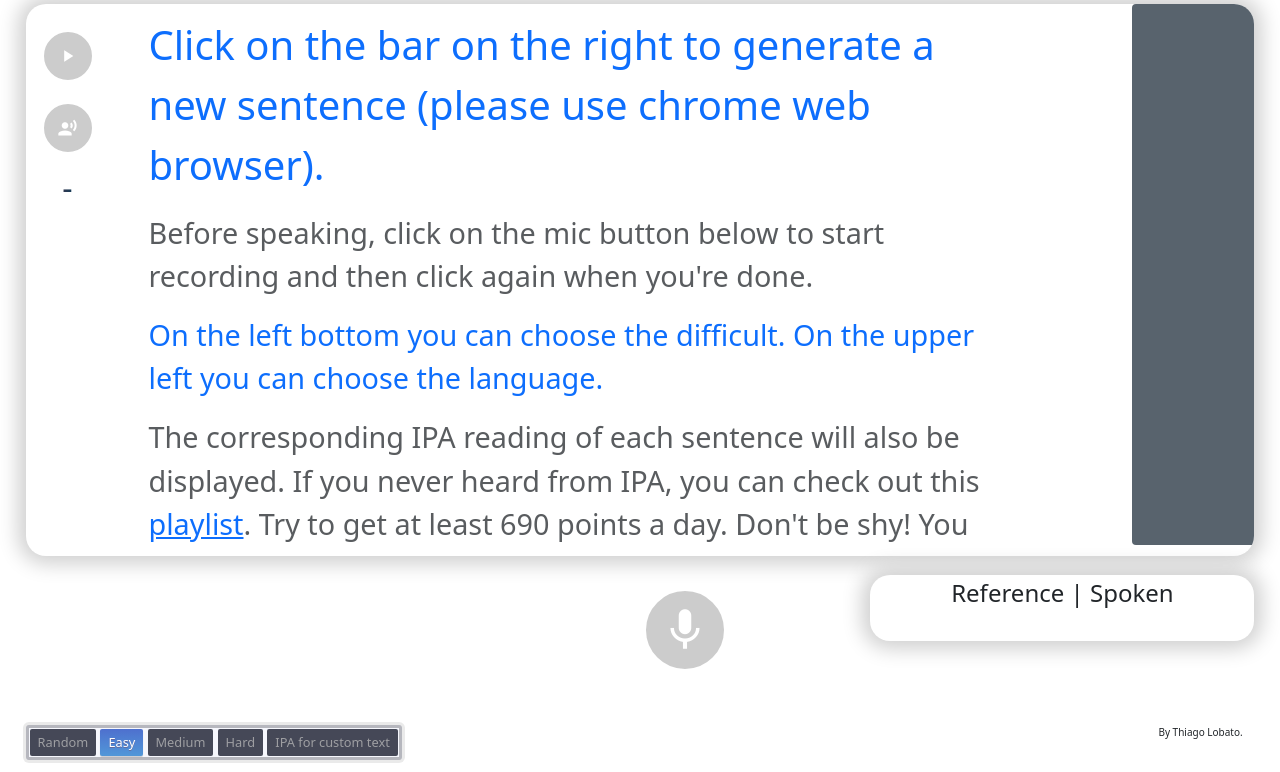
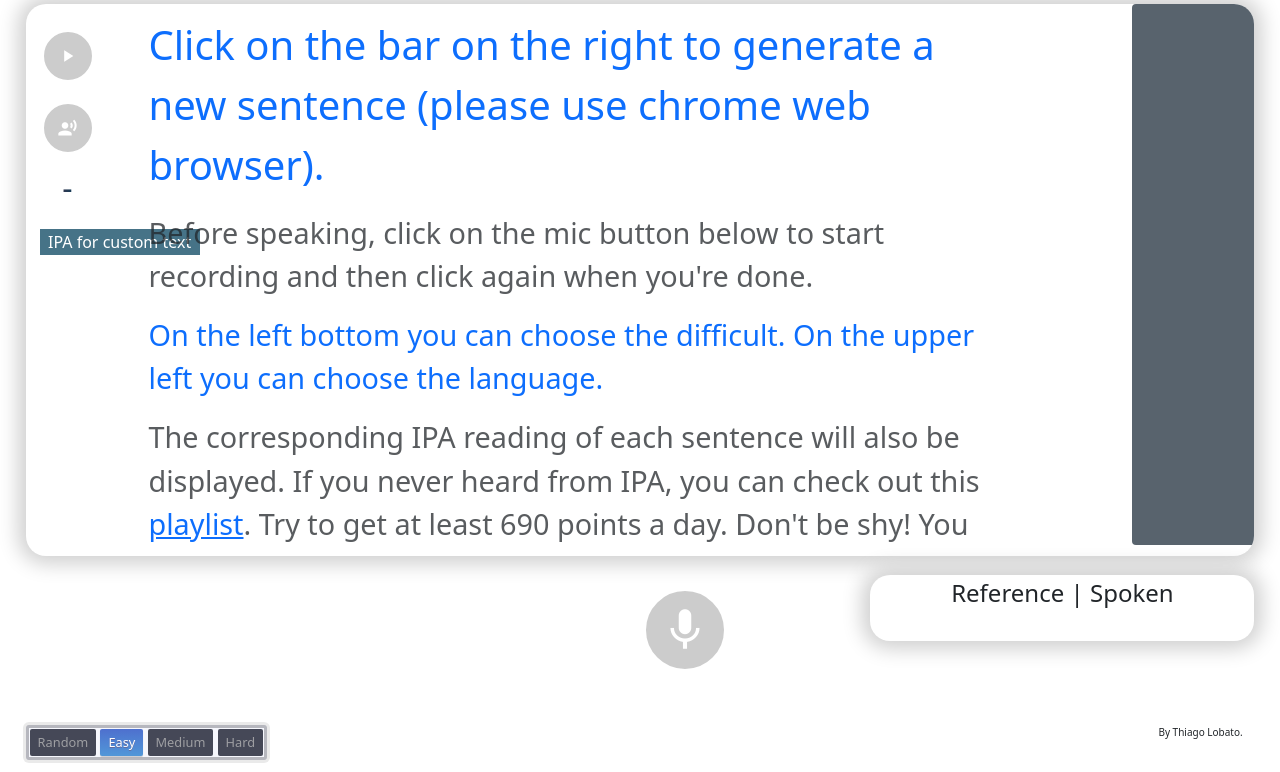
Before and after one commit to Thiagohgl/ai-pronunciation-trainer, a Flask app: page / in a window 1280 px wide. Shown: the part 165-937 px from the top of the page. Run offline with Flask 3, Linux system fonts and the light colour scheme; parts of the project's set-up code (start-up, migrations or seed data) failed here and were passed over; some libraries are stand-ins or nearby versions.

Commit message:
feat: continue the frontend refactor
changes:
- split single_word_ipa_pair element into three to improve the frontend testability
- fixed some XSS vulnerabilities, e.g. use .innerText instead of .innerHTML

```diff
--- a/static/css/style-new.css
+++ b/static/css/style-new.css
@@ -27,6 +27,24 @@ a.disabled {
 	height: 100%;
 	width: 100%;
 	display: flex;
+}
+
+/* text button */
+.text-button {
+	background-color: #467387;
+	border: none;
+	color: white;
+	text-align: center;
+	text-decoration: none;
+	display: inline-block;
+	font-size: 16px;
+	margin: 4px 2px;
+	height: fit-content;
+	width: 10em;
+}
+.text-button-div {
+	position: absolute;
+	top: 38%;
 }
 
 /* ############## Next button ##### */
--- a/static/javascript/callbacks.js
+++ b/static/javascript/callbacks.js
@@ -89,7 +89,10 @@ const UIError = (errorMsg = defaultErrorScript) => {
     document.getElementById("buttonNext").style["background-color"] = '#58636d';
 
     document.getElementById("recorded_ipa_script").innerHTML = "";
-    document.getElementById("single_word_ipa_pair").innerHTML = "Error";
+    document.getElementById("single_word_ipa_pair_error").style["display"] = "inline";
+    document.getElementById("single_word_ipa_pair_separator").style["display"] = "none";
+    document.getElementById("single_word_ipa_reference_recorded").style["display"] = "none";
+    document.getElementById("single_word_ipa_current").style["display"] = "none";
     document.getElementById("ipa_script").innerHTML = "Error"
 
     document.getElementById("main_title").innerHTML = 'Server Error';
@@ -99,13 +102,13 @@ const UIError = (errorMsg = defaultErrorScript) => {
 const UINotSupported = () => {
     unblockUI();
 
-    document.getElementById("main_title").innerHTML = "Browser unsupported";
+    document.getElementById("main_title").innerText = "Browser unsupported";
 
 }
 
 const UIRecordingError = () => {
     unblockUI();
-    document.getElementById("main_title").innerHTML = "Recording error, please try again or restart page.";
+    document.getElementById("main_title").innerText = "Recording error, please try again or restart page.";
     startMediaDevice();
 }
 
@@ -166,7 +169,7 @@ const getCustomText = async () => {
 
     updateScore(parseFloat(document.getElementById("pronunciation_accuracy").innerHTML));
 
-    document.getElementById("main_title").innerHTML = "Get IPA transcription for custom text...";
+    document.getElementById("main_title").innerText = "Get IPA transcription for custom text...";
 
     try {
         const original_script_element = document.getElementById("original_script")
@@ -250,32 +253,45 @@ const getNextSample = async () => {
 const formatTranscriptData = (data) => {
     let doc = document.getElementById("original_script");
     currentText = data.real_transcript;
-    doc.innerHTML = currentText;
+    doc.innerText = currentText;
 
     currentIpa = data.ipa_transcript
 
     let doc_ipa = document.getElementById("ipa_script");
     doc_ipa.ariaLabel = "ipa_script"
-    doc_ipa.innerHTML = "/ " + currentIpa + " /";
+    doc_ipa.innerText = `/ ${currentIpa} /`;
 
     let recorded_ipa_script = document.getElementById("recorded_ipa_script")
     recorded_ipa_script.ariaLabel = "recorded_ipa_script"
-    recorded_ipa_script.innerHTML = ""
+    recorded_ipa_script.innerText = ""
 
     let pronunciation_accuracy = document.getElementById("pronunciation_accuracy")
     pronunciation_accuracy.ariaLabel = "pronunciation_accuracy"
     pronunciation_accuracy.innerHTML = "";
-    document.getElementById("single_word_ipa_pair").innerHTML = "Reference | Spoken"
+
+    document.getElementById("single_word_ipa_pair_error").style["display"] = "none";
+    document.getElementById("single_word_ipa_pair_separator").style["display"] = "inline";
+    disableElementAndSetInnerText("single_word_ipa_reference_recorded", "Reference")
+    disableElementAndSetInnerText("single_word_ipa_current", "Spoken")
+
     document.getElementById("section_accuracy").innerHTML = "| Score: " + currentScore.toString() + " - (" + currentSample.toString() + ")";
     currentSample += 1;
 
     document.getElementById("main_title").innerHTML = page_title;
 
-    document.getElementById("translated_script").innerHTML = data.transcript_translation;
+    document.getElementById("translated_script").innerText = data.transcript_translation;
 
     currentSoundRecorded = false;
     unblockUI();
     document.getElementById("playRecordedAudio").classList.add('disabled');
+}
+
+const disableElementAndSetInnerText = (id, innerText) => {
+    const el = document.getElementById(id)
+    el.innerText = innerText
+    el.style["display"] = "inline"
+    el.disabled = true
+    el.enabled = false
 }
 
 const updateRecordingState = async () => {
@@ -290,9 +306,8 @@ const updateRecordingState = async () => {
 }
 
 const generateWordModal = (word_idx) => {
-
-    document.getElementById("single_word_ipa_pair").innerHTML = wrapWordForPlayingLink(real_transcripts_ipa[word_idx], word_idx, false, "black")
-        + ' | ' + wrapWordForPlayingLink(matched_transcripts_ipa[word_idx], word_idx, true, accuracy_colors[parseInt(wordCategories[word_idx])])
+    wrapWordForPlayingLink(real_transcripts_ipa[word_idx], word_idx, false, "black")
+    wrapWordForPlayingLink(matched_transcripts_ipa[word_idx], word_idx, true, accuracy_colors[parseInt(wordCategories[word_idx])])
 }
 
 const recordSample = async () => {
@@ -413,44 +428,52 @@ const startMediaDevice = () => {
                     if (playAnswerSounds)
                         playSoundForAnswerAccuracy(parseFloat(data.pronunciation_accuracy))
 
-                    document.getElementById("recorded_ipa_script").innerHTML = "/ " + data.ipa_transcript + " /";
+                    document.getElementById("recorded_ipa_script").innerText = `/ ${data.ipa_transcript} /`;
                     document.getElementById("recordAudio").classList.add('disabled');
-                    document.getElementById("main_title").innerHTML = page_title;
-                    document.getElementById("pronunciation_accuracy").innerHTML = data.pronunciation_accuracy + "%";
-                    document.getElementById("ipa_script").innerHTML = data.real_transcripts_ipa
+                    document.getElementById("main_title").innerText = page_title;
+                    document.getElementById("pronunciation_accuracy").innerText = `${data.pronunciation_accuracy}%`;
+                    document.getElementById("ipa_script").innerText = data.real_transcripts_ipa
 
                     lettersOfWordAreCorrect = data.is_letter_correct_all_words.split(" ")
-
 
                     startTime = data.start_time;
                     endTime = data.end_time;
 
-
                     real_transcripts_ipa = data.real_transcripts_ipa.split(" ")
                     matched_transcripts_ipa = data.matched_transcripts_ipa.split(" ")
                     wordCategories = data.pair_accuracy_category.split(" ")
-                    let currentTextWords = currentText[0].split(" ")
+                    let arrayOriginalText = currentText[0].split(" ")
 
-                    coloredWords = "";
-                    for (let word_idx = 0; word_idx < currentTextWords.length; word_idx++) {
+                    let arrayColoredWords = document.getElementById("original_script")
+                    arrayColoredWords.textContent = ""
 
-                        wordTemp = '';
-                        for (let letter_idx = 0; letter_idx < currentTextWords[word_idx].length; letter_idx++) {
-                            letter_is_correct = lettersOfWordAreCorrect[word_idx][letter_idx] === '1'
-                            if (letter_is_correct)
-                                color_letter = 'green'
-                            else
-                                color_letter = 'red'
+                    for (let wordIdx in arrayOriginalText) {
+                        let currentWordText = arrayOriginalText[wordIdx]
 
-                            wordTemp += '<font color=' + color_letter + '>' + currentTextWords[word_idx][letter_idx] + "</font>"
+                        let letterIsCorrect = lettersOfWordAreCorrect[wordIdx]
+
+                        let coloredWordTemp = document.createElement("a")
+                        for (let letterIdx in currentWordText) {
+                            let letterCorrect = letterIsCorrect[letterIdx] === "1"
+                            let containerLetter = document.createElement("span")
+                            containerLetter.style.color = letterCorrect ? 'green' : "red"
+                            containerLetter.innerText = currentWordText[letterIdx];
+                            coloredWordTemp.appendChild(containerLetter)
+
+                            coloredWordTemp.style.whiteSpace = "nowrap"
+                            coloredWordTemp.style.textDecoration = "underline"
+                            coloredWordTemp.onclick = function () {
+                                generateWordModal(wordIdx.toString())
+                            }
+                            coloredWordTemp.onmouseover = function () {
+                                generateWordModal(wordIdx.toString())
+                            }
+                            arrayColoredWords.appendChild(coloredWordTemp)
                         }
-                        currentTextWords[word_idx]
-                        coloredWords += " " + wrapWordForIndividualPlayback(wordTemp, word_idx)
+                        let containerSpace = document.createElement("span")
+                        containerSpace.textContent = " "
+                        arrayColoredWords.appendChild(containerSpace)
                     }
-
-
-
-                    document.getElementById("original_script").innerHTML = coloredWords
 
                     currentSoundRecorded = true;
                     unblockUI();
@@ -598,18 +621,17 @@ const blobToBase64 = blob => new Promise((resolve, reject) => {
     reader.onerror = error => reject(error);
 });
 
-const wrapWordForPlayingLink = (word, word_idx, isFromRecording, word_accuracy_color) => {
-    if (isFromRecording)
-        return '<a aria-label="playRecordedWord" style = " white-space:nowrap; color:' + word_accuracy_color + '; " href="javascript:playRecordedWord(' + word_idx.toString() + ')"  >' + word + '</a> '
-    else
-        return '<a aria-label="playCurrentWord" style = " white-space:nowrap; color:' + word_accuracy_color + '; " href="javascript:playCurrentWord(' + word_idx.toString() + ')" >' + word + '</a> '
-}
-
-const wrapWordForIndividualPlayback = (word, word_idx) => {
-
-
-    return '<a onmouseover="generateWordModal(' + word_idx.toString() + ')" style = " white-space:nowrap; " href="javascript:playNativeAndRecordedWord(' + word_idx.toString() + ')"  >' + word + '</a> '
-
+const wrapWordForPlayingLink = (word, word_idx, isSpokenWord, word_color) => {
+    // for some reason here the function is swapped
+    const fn = isSpokenWord ? "playRecordedWord" : "playCurrentWord";
+    const id = isSpokenWord ? "single_word_ipa_current" : "single_word_ipa_reference_recorded";
+    const element = document.getElementById(id)
+    element.innerText = word
+    element.href = `javascript:${fn}(${word_idx.toString()})`
+    element.disabled = false
+    element.enabled = true
+    element.style["color"] = word_color
+    element.style["whiteSpace"] = "nowrap"
 }
 
 // ########## Function to initialize server ###############
--- a/templates/main.html
+++ b/templates/main.html
@@ -95,6 +95,10 @@
                 -
             </p>
 
+            <div id="text-button-div" class="text-button-div">
+                <button id="buttonCustomText" class="text-button" onclick="javascript:getCustomText()">IPA for custom text</button>
+            </div>
+
         </div>
 
         <div id="text-area" class="main-text-div">
@@ -128,7 +132,11 @@
     <div class="container-small flex expand"
          style="align-items: center; text-align: center; vertical-align:middle; ">
         <p id="single_word_ipa_pair" class="expand ipa-text-small"
-           style="text-align: center; vertical-align: middle;">Reference | Spoken
+           style="text-align: center; vertical-align: middle;">
+            <span id="single_word_ipa_pair_error" style="display: none;" aria-label="ipa-pair-error">Error</span>
+            <a id="single_word_ipa_reference_recorded" aria-label="playRecordedWord" disabled>Reference</a>
+            <span id="single_word_ipa_pair_separator"> | </span>
+            <a id="single_word_ipa_current" aria-label="playCurrentWord" disabled>Spoken</a>
         </p>
     </div>
 
@@ -145,7 +153,6 @@
         <input label="Easy" type="radio" aria-label="Easy" id="lengthCat2" name='length' checked onclick="javascript:getNextSample()">
         <input label="Medium" type="radio" aria-label="Medium" id="lengthCat3" name='length' onclick="javascript:getNextSample()">
         <input label="Hard" type="radio" aria-label="Hard" id="lengthCat4" name='length' onclick="javascript:getNextSample()">
-        <input label="IPA for custom text" type="radio" aria-label="CustomText" id="customText" name='length' onclick="javascript:getCustomText()">
     </div>
 
 </div>
```
Also changed, not shown: README.md.
